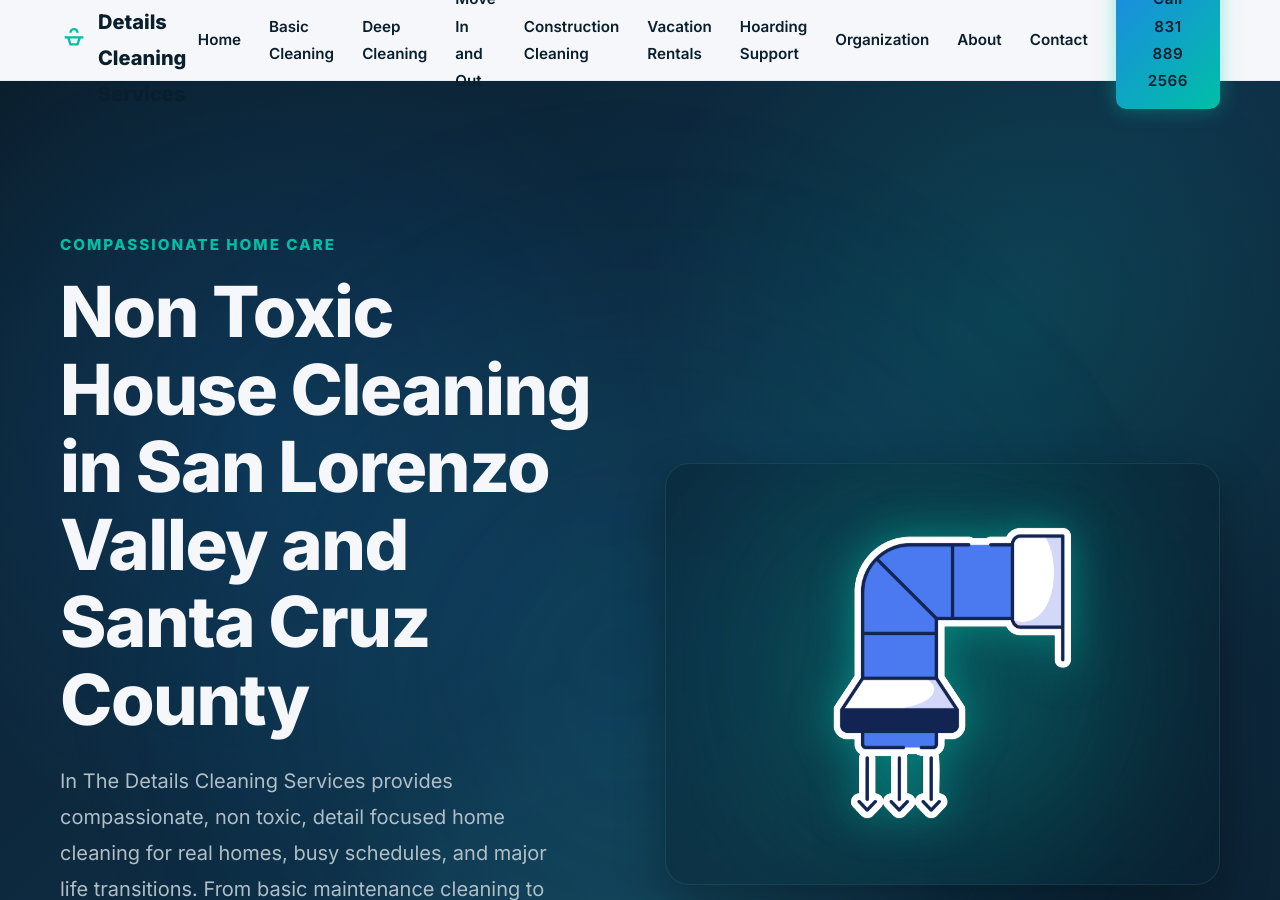
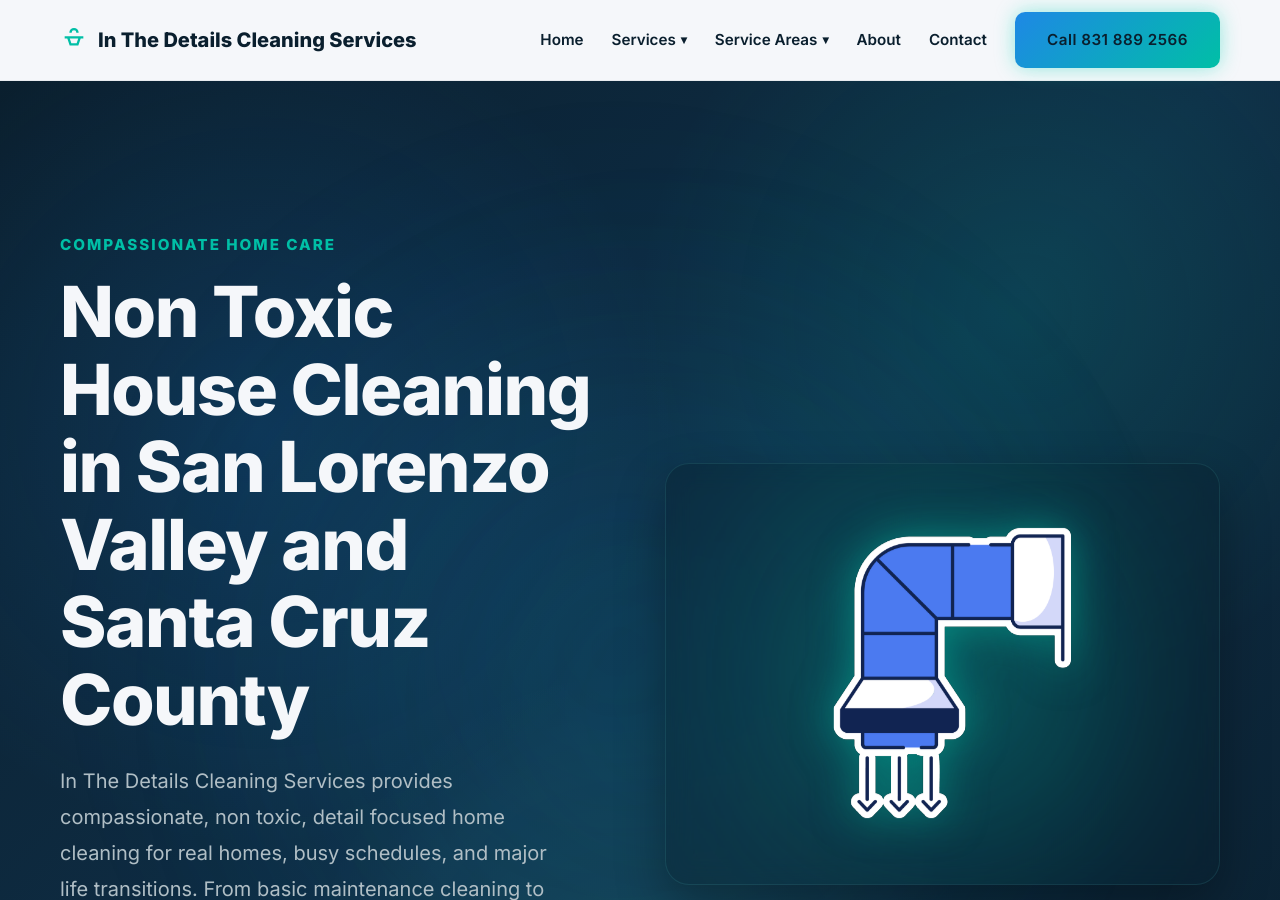
Before and after one commit to YourOnlineSquad/in-the-details-cleaning-site, a Jekyll site: the page built from index.html, in a window 1280 px wide and 900 px high. Built offline with Jekyll 4.4.1, drawn with Linux system fonts in a browser that asks for light colours.

Commit message:
Simplify header nav and convert internal links to relative_url for GitHub Pages baseurl

```diff
--- a/_includes/header.html
+++ b/_includes/header.html
@@ -1,6 +1,6 @@
 <header class="site-header">
     <div class="container header-container">
-        <a href="/index.html" class="brand-logo">
+        <a href="{{ '/index.html' | relative_url }}" class="brand-logo">
             <span class="brand-icon">
                 <svg viewBox="0 0 24 24" width="28" height="28" fill="none" stroke="currentColor" stroke-width="2"><path d="M4 14h16M7 14l2 6h6l2-6M9 10a3 3 0 0 1 6 0"/></svg>
             </span>
@@ -12,16 +12,45 @@
         </button>
 
         <nav class="nav-links">
-            <a href="/index.html" class="nav-link">Home</a>
-            <a href="/services/basic-maintenance-cleaning/index.html" class="nav-link">Basic Cleaning</a>
-            <a href="/services/deep-cleaning/index.html" class="nav-link">Deep Cleaning</a>
-            <a href="/services/move-in-move-out-cleaning/index.html" class="nav-link">Move In and Out</a>
-            <a href="/services/post-construction-cleaning/index.html" class="nav-link">Construction Cleaning</a>
-            <a href="/services/vacation-rental-turnovers/index.html" class="nav-link">Vacation Rentals</a>
-            <a href="/services/hoarding-support-cleaning/index.html" class="nav-link">Hoarding Support</a>
-            <a href="/services/home-organization/index.html" class="nav-link">Organization</a>
-            <a href="/about/index.html" class="nav-link">About</a>
-            <a href="/contact/index.html" class="nav-link">Contact</a>
+            <a href="{{ '/index.html' | relative_url }}" class="nav-link">Home</a>
+
+            <div class="nav-item has-dropdown">
+                <a href="{{ '/services/basic-maintenance-cleaning/' | relative_url }}" class="nav-link">Services <span class="chevron">▾</span></a>
+                <div class="mega-menu">
+                    <div class="mega-menu-content">
+                        <div class="mega-menu-links">
+                            <a href="{{ '/services/basic-maintenance-cleaning/' | relative_url }}" class="mega-link"><div><span class="mega-title">Basic Maintenance Cleaning</span></div></a>
+                            <a href="{{ '/services/deep-cleaning/' | relative_url }}" class="mega-link"><div><span class="mega-title">Deep Cleaning</span></div></a>
+                            <a href="{{ '/services/move-in-move-out-cleaning/' | relative_url }}" class="mega-link"><div><span class="mega-title">Move In and Move Out</span></div></a>
+                            <a href="{{ '/services/post-construction-cleaning/' | relative_url }}" class="mega-link"><div><span class="mega-title">Post Construction</span></div></a>
+                            <a href="{{ '/services/vacation-rental-turnovers/' | relative_url }}" class="mega-link"><div><span class="mega-title">Vacation Rental Turnovers</span></div></a>
+                            <a href="{{ '/services/hoarding-support-cleaning/' | relative_url }}" class="mega-link"><div><span class="mega-title">Hoarding Support Cleaning</span></div></a>
+                            <a href="{{ '/services/home-organization/' | relative_url }}" class="mega-link"><div><span class="mega-title">Home Organization</span></div></a>
+                            <a href="{{ '/services/cleaning-add-ons/' | relative_url }}" class="mega-link"><div><span class="mega-title">Cleaning Add Ons</span></div></a>
+                        </div>
+                    </div>
+                </div>
+            </div>
+
+            <div class="nav-item has-dropdown">
+                <a href="{{ '/service-areas/' | relative_url }}" class="nav-link">Service Areas <span class="chevron">▾</span></a>
+                <div class="mega-menu" style="left: auto; right: 0;">
+                    <div class="mega-menu-content">
+                        <div class="mega-menu-links">
+                            <a href="{{ '/service-areas/san-lorenzo-valley/' | relative_url }}" class="mega-link"><div><span class="mega-title">San Lorenzo Valley</span></div></a>
+                            <a href="{{ '/service-areas/santa-cruz-county/' | relative_url }}" class="mega-link"><div><span class="mega-title">Santa Cruz County</span></div></a>
+                            <a href="{{ '/service-areas/santa-cruz/' | relative_url }}" class="mega-link"><div><span class="mega-title">Santa Cruz</span></div></a>
+                            <a href="{{ '/service-areas/scotts-valley/' | relative_url }}" class="mega-link"><div><span class="mega-title">Scotts Valley</span></div></a>
+                            <a href="{{ '/service-areas/ben-lomond/' | relative_url }}" class="mega-link"><div><span class="mega-title">Ben Lomond</span></div></a>
+                            <a href="{{ '/service-areas/felton/' | relative_url }}" class="mega-link"><div><span class="mega-title">Felton</span></div></a>
+                            <a href="{{ '/service-areas/boulder-creek/' | relative_url }}" class="mega-link"><div><span class="mega-title">Boulder Creek</span></div></a>
+                        </div>
+                    </div>
+                </div>
+            </div>
+
+            <a href="{{ '/about/' | relative_url }}" class="nav-link">About</a>
+            <a href="{{ '/contact/' | relative_url }}" class="nav-link">Contact</a>
             <a href="tel:8318892566" class="btn btn-glow header-cta">Call 831 889 2566</a>
         </nav>
     </div>
```
